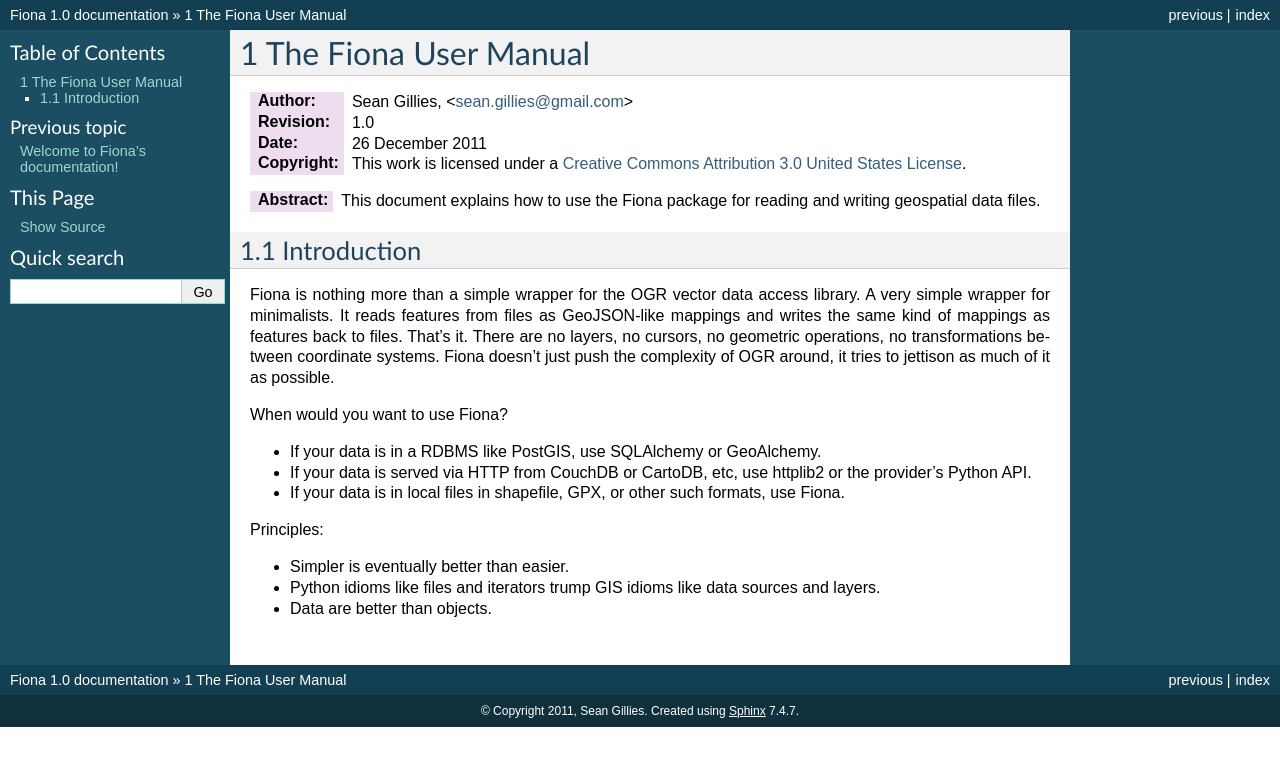
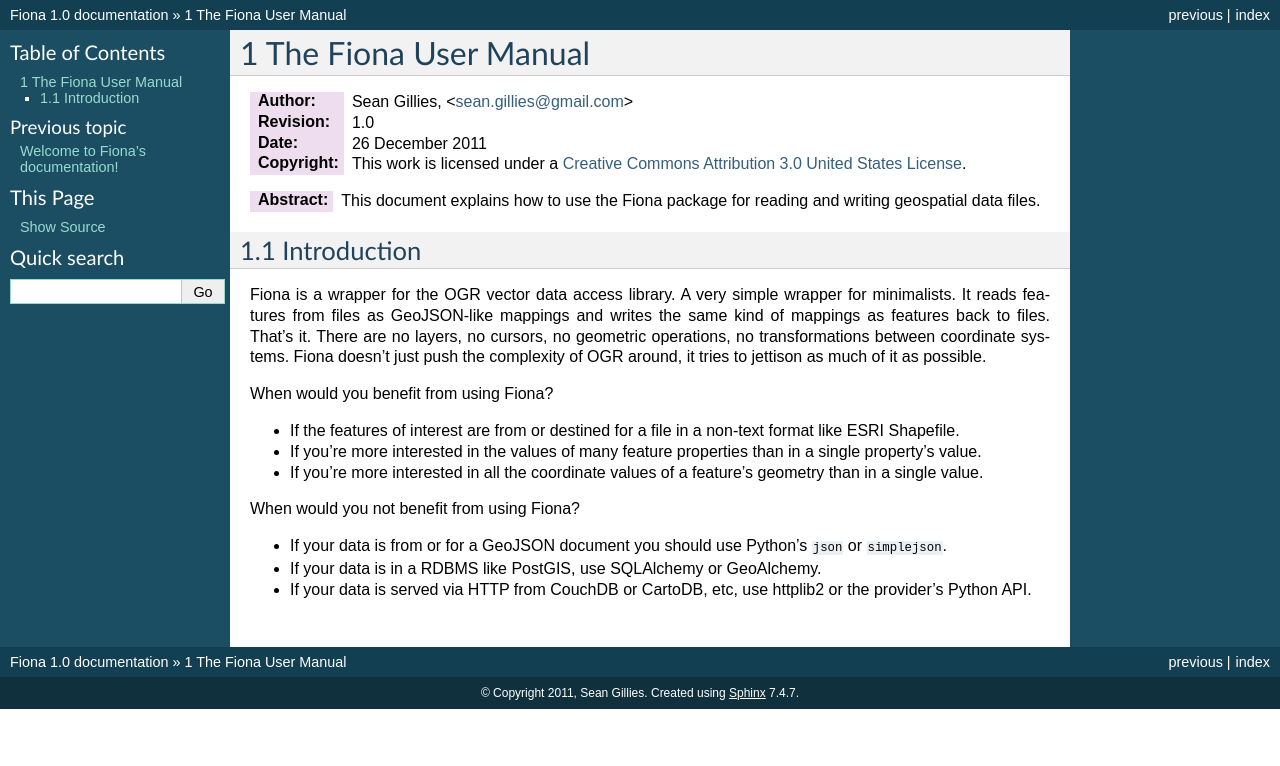
Before and after one commit to Toblerity/Fiona, a Sphinx documentation site: the page built from docs/manual.rst, in a window 1280 px wide. Shown: the top 766 px of the page. Built offline with Sphinx 7.4.7, drawn with Linux system fonts in a browser that asks for light colours; pages that are not in the unit, such as notebooks, are missing from menus.

Commit message:
Notes about what Fiona is and isn't for.

```diff
--- a/docs/manual.rst
+++ b/docs/manual.rst
@@ -22,24 +22,26 @@
 Introduction
 ============
 
-Fiona is nothing more than a simple wrapper for the OGR vector data access
+Fiona is a wrapper for the OGR vector data access
 library. A very simple wrapper for minimalists. It reads features from files as
 GeoJSON-like mappings and writes the same kind of mappings as features back to
 files. That's it. There are no layers, no cursors, no geometric operations, no
 transformations between coordinate systems. Fiona doesn't just push the
 complexity of OGR around, it tries to jettison as much of it as possible.
 
-When would you want to use Fiona?
+When would you benefit from using Fiona?
 
+- If the features of interest are from or destined for a file in a non-text
+  format like ESRI Shapefile.
+- If you're more interested in the values of many feature properties than in
+  a single property's value.
+- If you're more interested in all the coordinate values of a feature's
+  geometry than in a single value.
+
+When would you not benefit from using Fiona?
+
+- If your data is from or for a GeoJSON document you should use Python's
+  ``json`` or ``simplejson``.
 - If your data is in a RDBMS like PostGIS, use SQLAlchemy or GeoAlchemy.
 - If your data is served via HTTP from CouchDB or CartoDB, etc, use httplib2 or
   the provider's Python API.
-- If your data is in local files in shapefile, GPX, or other such formats, use
-  Fiona.
-
-Principles:
-
-- Simpler is eventually better than easier.
-- Python idioms like files and iterators trump GIS idioms like data sources and
-  layers.
-- Data are better than objects.
```
